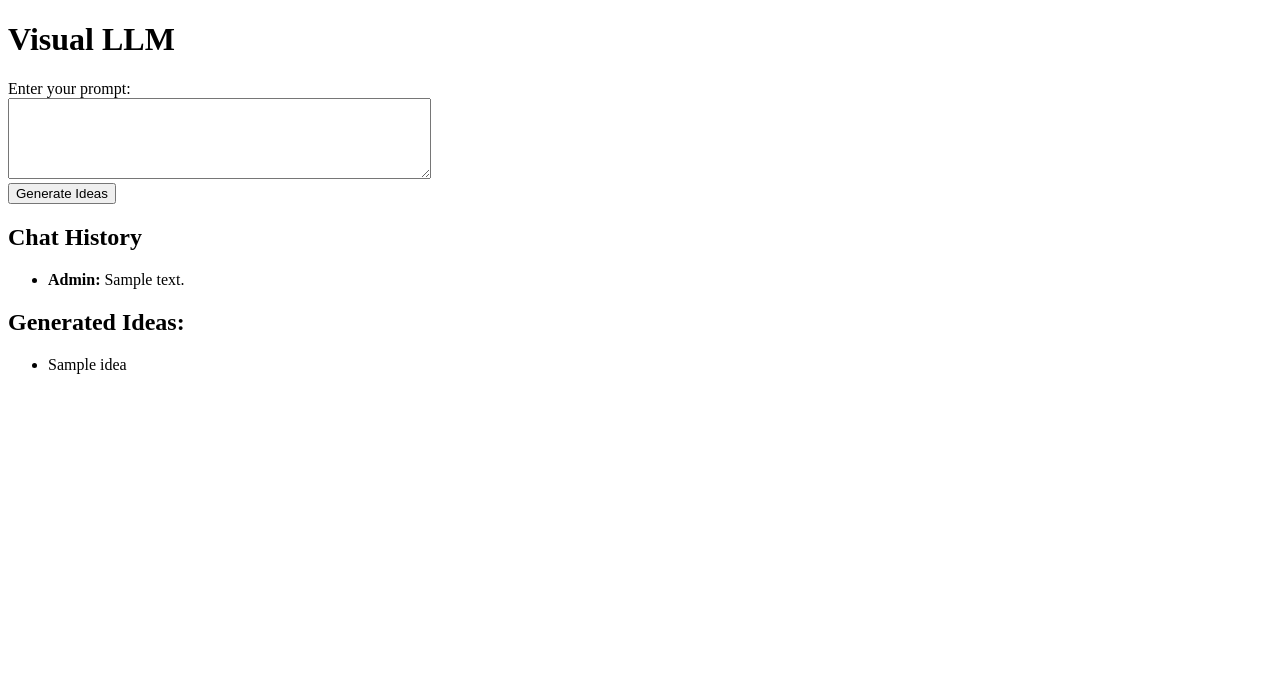
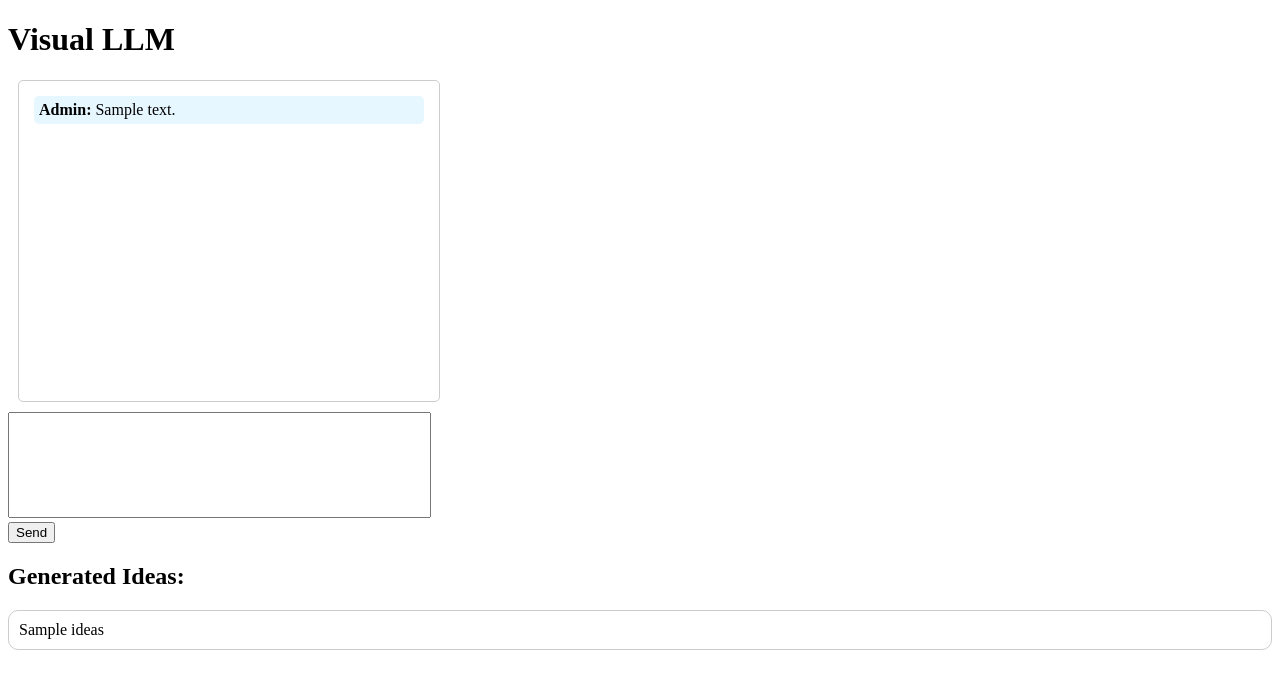
Before and after one commit to georgestander/visual_llm, a Flask app: template Flask_App/templates/index.html in a window 1280 px wide. Shown: the top 689 px of the page. Run offline with Flask 3, Linux system fonts and the light colour scheme; the template is opened without the code that fills it: most values are stand-ins (such as "Sample title", 1, 10 or a date in 2020).

Commit message:
assistant output, chat history in session updates

```diff
--- a/Flask_App/templates/index.html
+++ b/Flask_App/templates/index.html
@@ -2,29 +2,47 @@
 <html>
 <head>
     <title>Visual LLM</title>
+    <style>
+        .chat-container {
+            border: 1px solid #ccc;
+            border-radius: 5px;
+            padding: 10px;
+            margin: 10px;
+            max-width: 400px;
+            overflow-y: scroll;
+            height: 300px;
+        }
+        .message {
+            margin: 5px;
+            padding: 5px;
+            border-radius: 5px;
+        }
+        .user-message {
+            background-color: #f0f0f0;
+        }
+        .assistant-message {
+            background-color: #e6f7ff;
+        }
+    </style>
 </head>
 <body>
     <h1>Visual LLM</h1>
+    <div class="chat-container">
+        {% for message in chat_history %}
+            <div class="message {% if message['role'] == 'user' %}user-message{% else %}assistant-message{% endif %}">
+                <strong>{{ message['role'].capitalize() }}:</strong> {{ message['content'] }}
+            </div>
+        {% endfor %}
+    </div>
     <form method="POST" action="/">
-        <label for="prompt">Enter your prompt:</label><br>
-        <textarea name="prompt" rows="5" cols="50"></textarea><br>
-        <input type="submit" value="Generate Ideas">
+        <textarea name="prompt" rows="1" cols="50" style="height: 100px; overflow-y: auto; resize: none;"></textarea><br>
+        <input type="submit" value="Send">
     </form>
-    <h2>Chat History</h2>
-    <ul>
-        {% for message in chat_history %}
-        <li>
-            <strong>{{ message['role'].capitalize() }}:</strong> {{ message['content'] }}
-        </li>
-        {% endfor %}
-    </ul>
     {% if ideas %}
     <h2>Generated Ideas:</h2>
-    <ul>
-        {% for idea in ideas %}
-        <li>{{ idea }}</li>
-        {% endfor %}
-    </ul>
+    <div style="border: 1px solid #ccc; border-radius: 10px; padding: 10px;">
+        {{ ideas }}
+    </div>
     {% endif %}
 </body>
 </html>
```
Also changed, not shown: Flask_App/__init__.py (+31 -8 lines), Flask_App/utils.py (+15 -6 lines).
